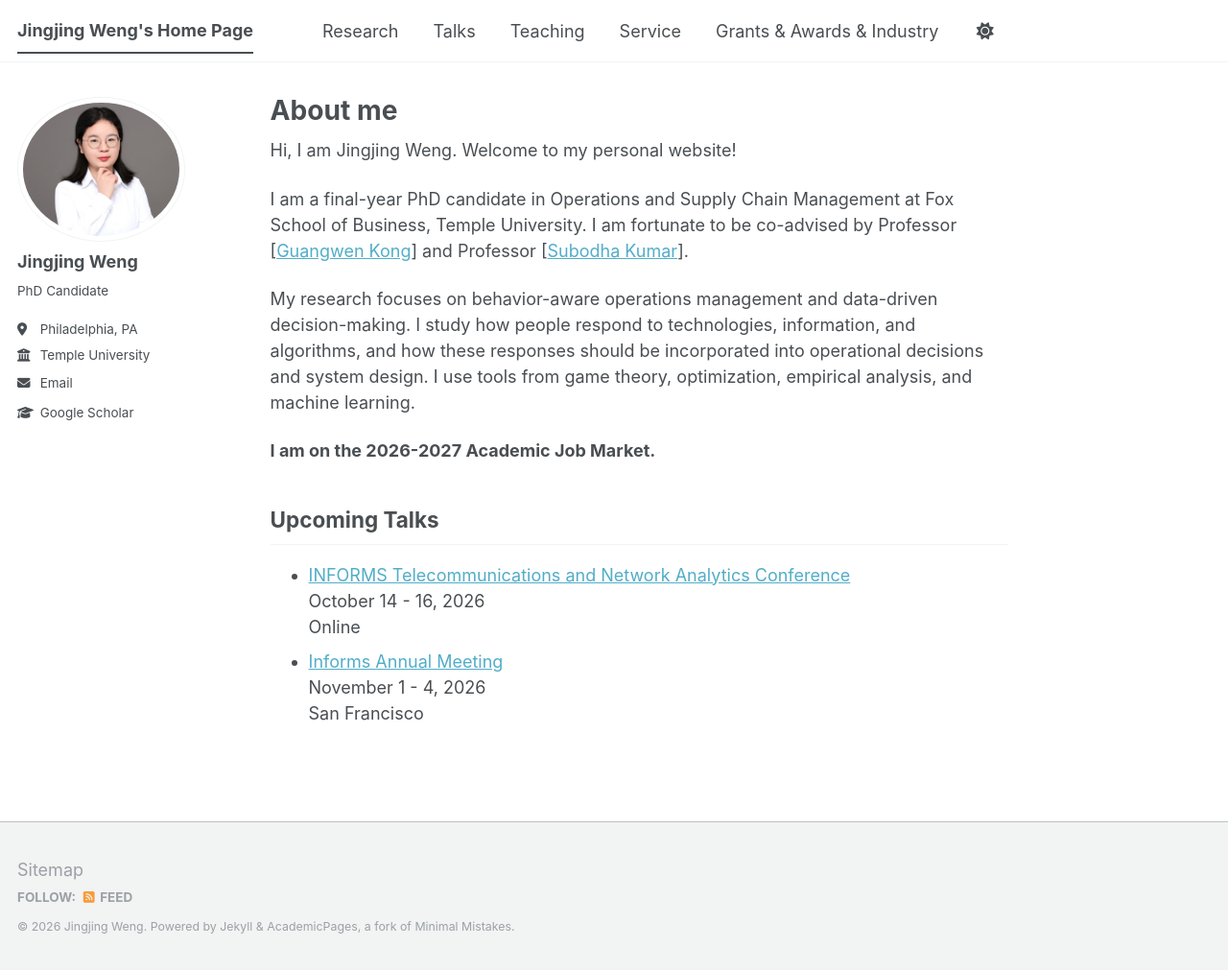
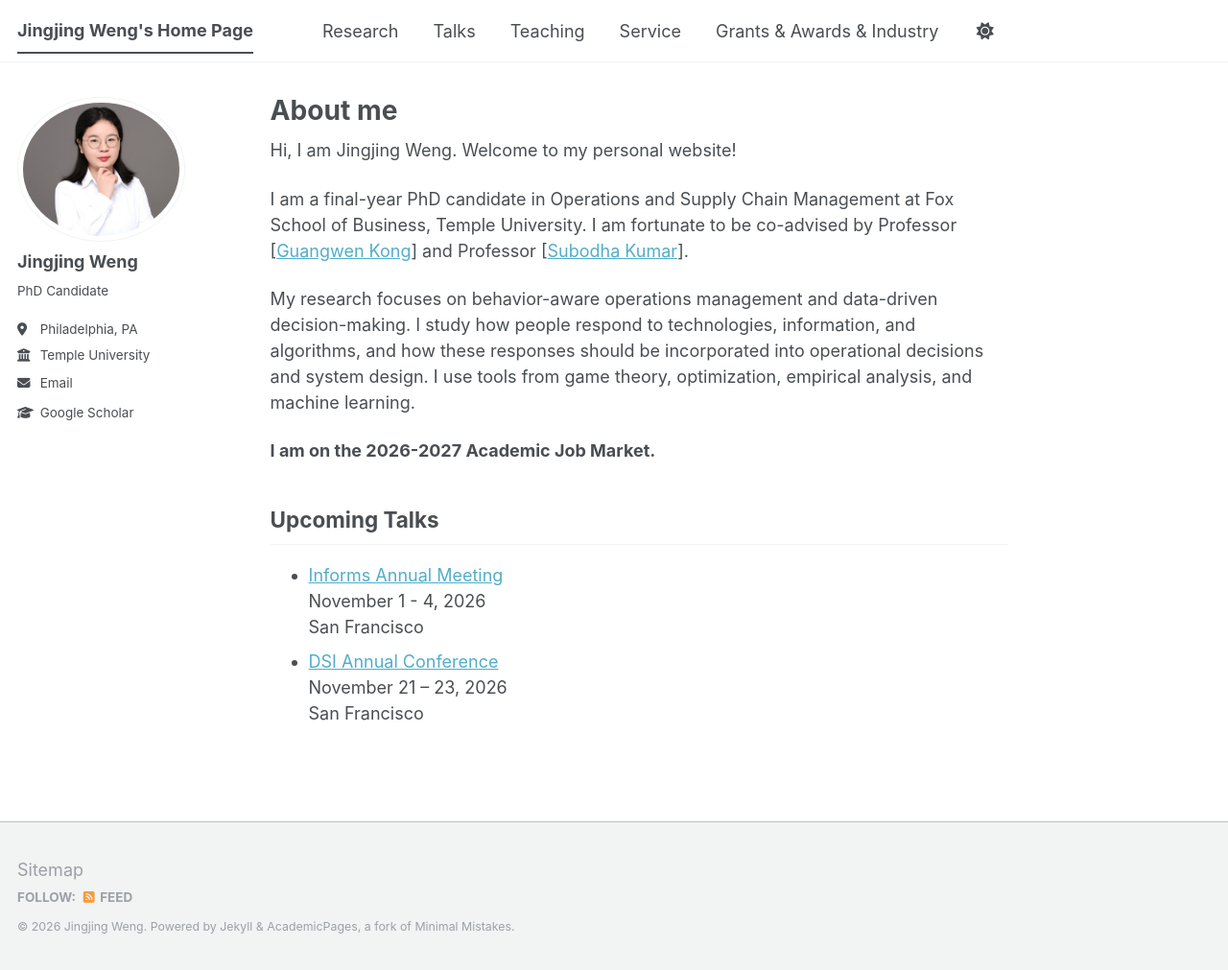
Before and after one commit to JingjingWeng/JingjingWeng.github.io, a Jekyll site: the page built from _pages/about.md, in a window 1280 px wide and 1011 px high. Shown: the whole window at 96% size. Built offline with Jekyll 4.4.1, drawn with Linux system fonts in a browser that asks for light colours; a script bundle is joined from its source files by our own code; library files that are not in the unit come from our copies.

Commit message:
Update about.md

```diff
--- a/_pages/about.md
+++ b/_pages/about.md
@@ -23,9 +23,9 @@ My research focuses on behavior-aware operations management and data-driven deci
 </div>
 
 ## Upcoming Talks
-* [INFORMS Telecommunications and Network Analytics Conference](https://sites.psu.edu/informstna/)<br>
-October 14 - 16, 2026<br>
-Online
 * [Informs Annual Meeting](https://meetings.informs.org/wordpress/annual/)<br>
 November 1 - 4, 2026<br>
 San Francisco
+* [DSI Annual Conference](https://decisionsciences.org/conference/2026-annual-conference/2026-annual-conference-main-page/)<br>
+November 21 – 23, 2026<br>
+San Francisco
```
